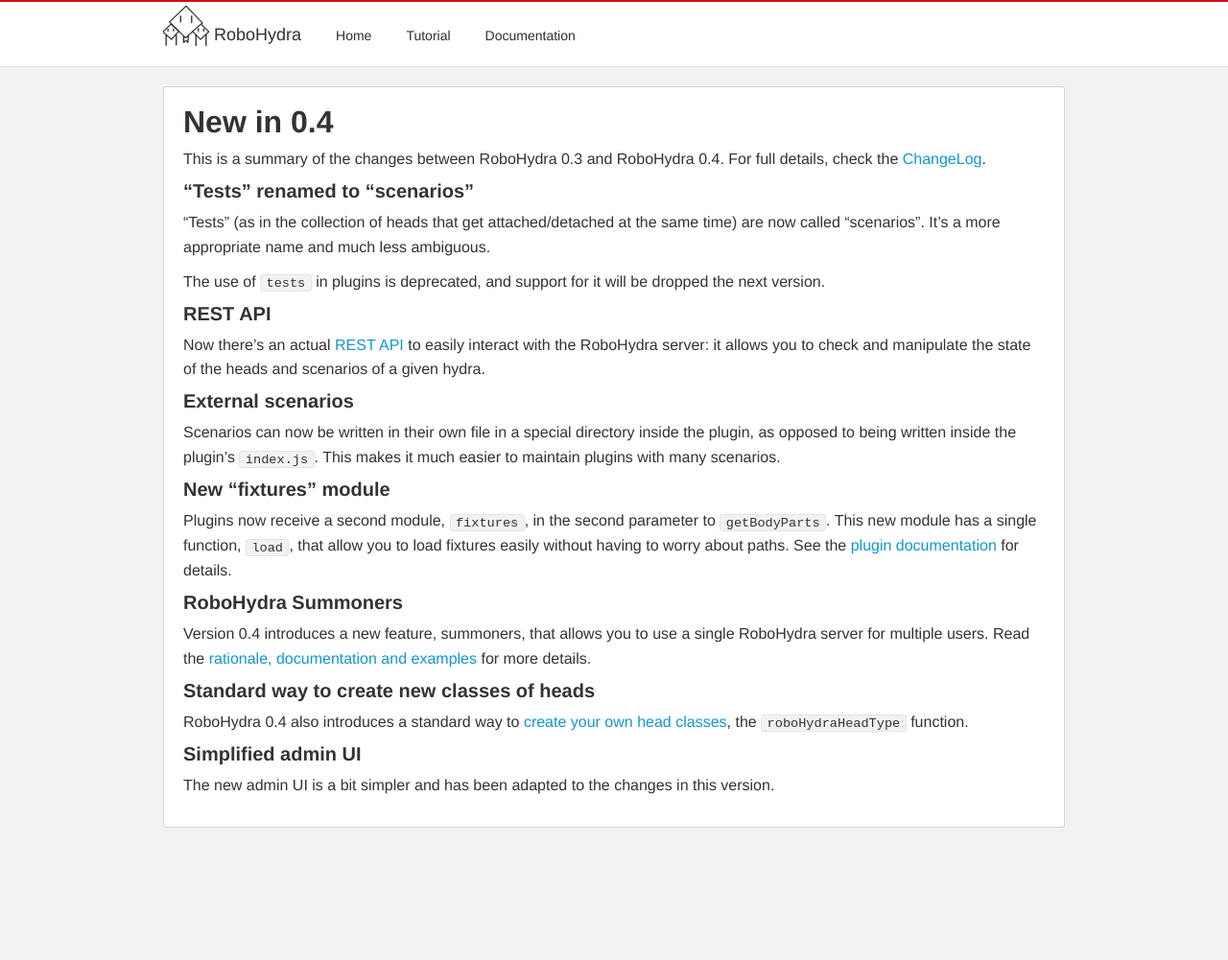
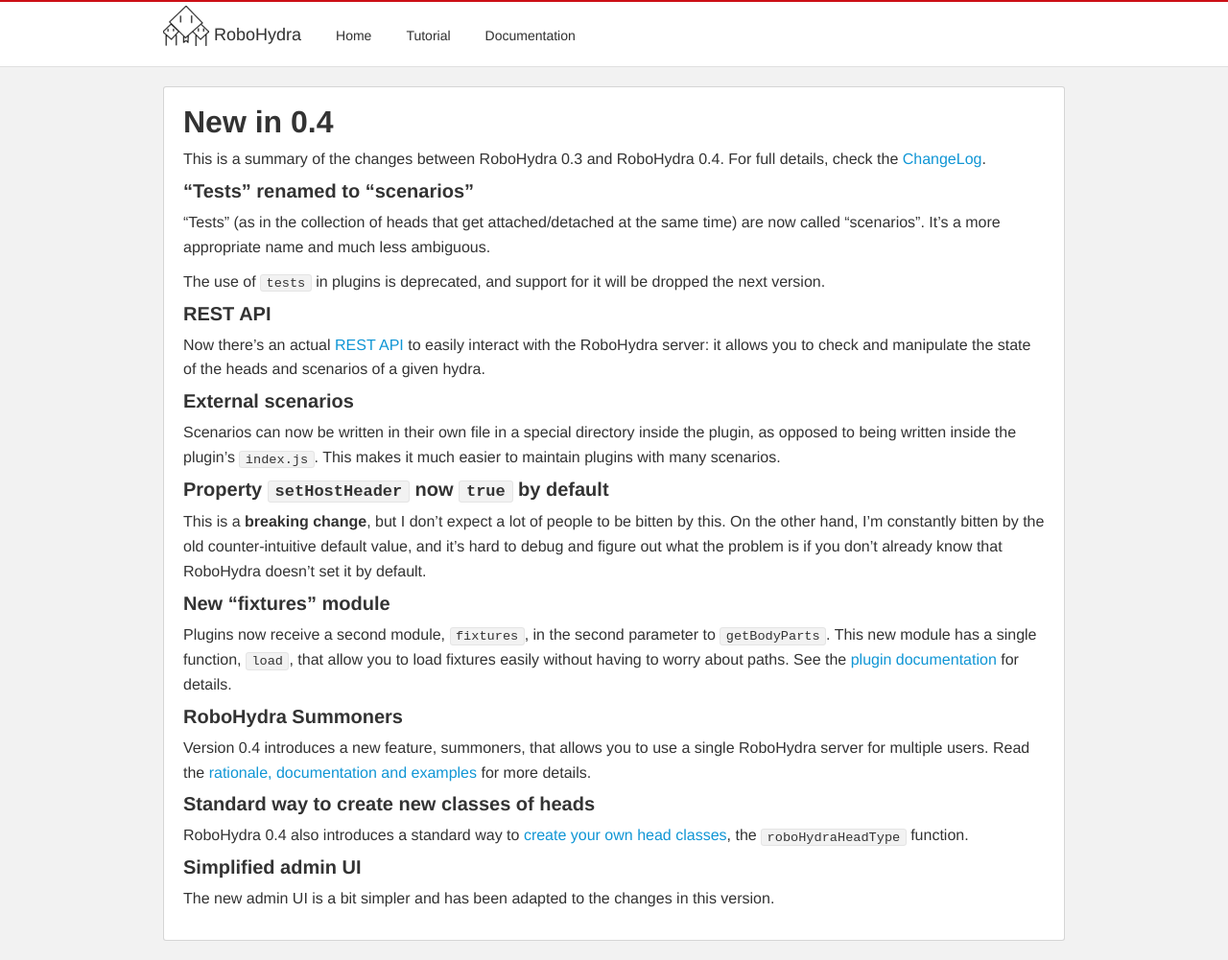
Before and after one commit to robohydra/robohydra, a Jekyll site: the page built from docs/0.4/changes/index.md, in a window 1280 px wide and 1001 px high. Shown: the whole window at 96% size. Built offline with Jekyll 4.4.1, drawn with Linux system fonts in a browser that asks for light colours.

Commit message:
Add note about setHostHeader change in /docs/0.4/changes

```diff
--- a/docs/0.4/changes/index.md
+++ b/docs/0.4/changes/index.md
@@ -32,6 +32,14 @@
 `index.js`. This makes it much easier to maintain plugins with many
 scenarios.
 
+### Property `setHostHeader` now `true` by default
+
+This is a **breaking change**, but I don't expect a lot of people to
+be bitten by this. On the other hand, I'm constantly bitten by the
+old counter-intuitive default value, and it's hard to debug and figure
+out what the problem is if you don't already know that RoboHydra
+doesn't set it by default.
+
 ### New "fixtures" module
 
 Plugins now receive a second module, `fixtures`, in the second
```
